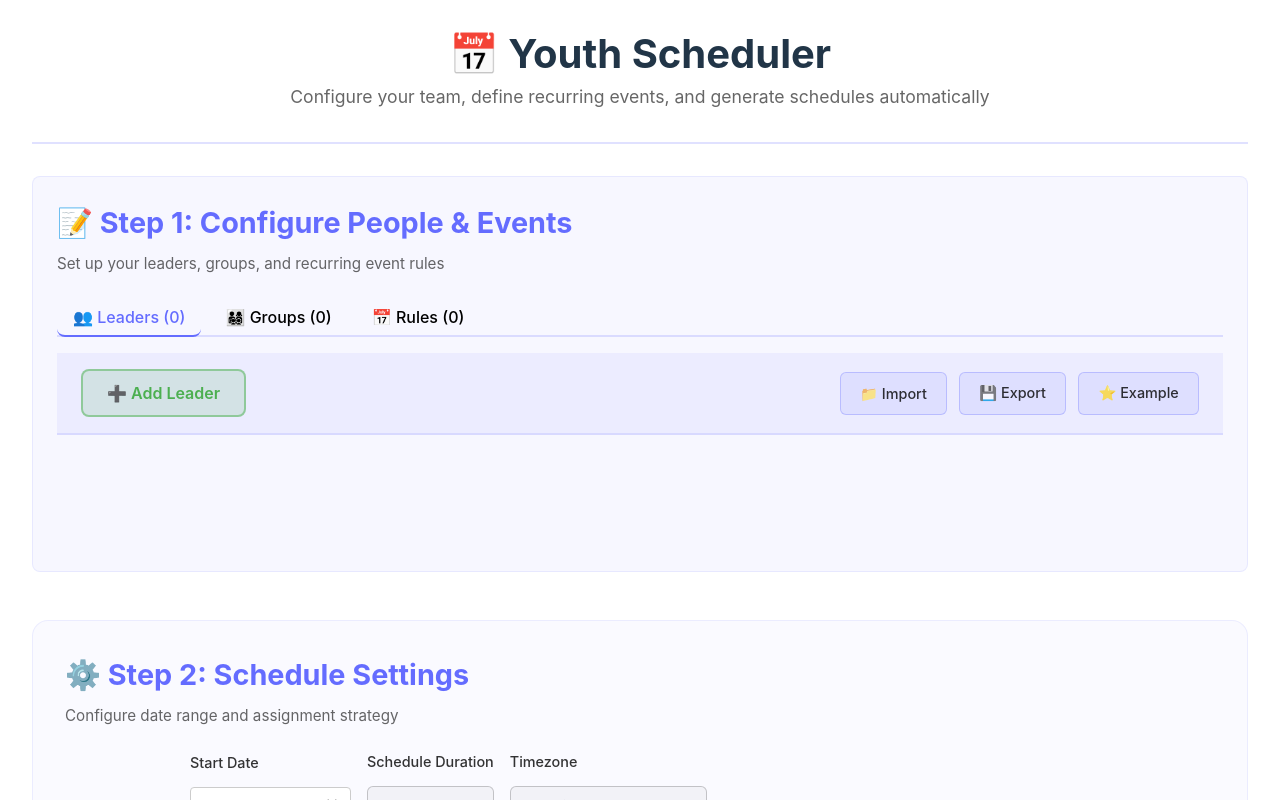
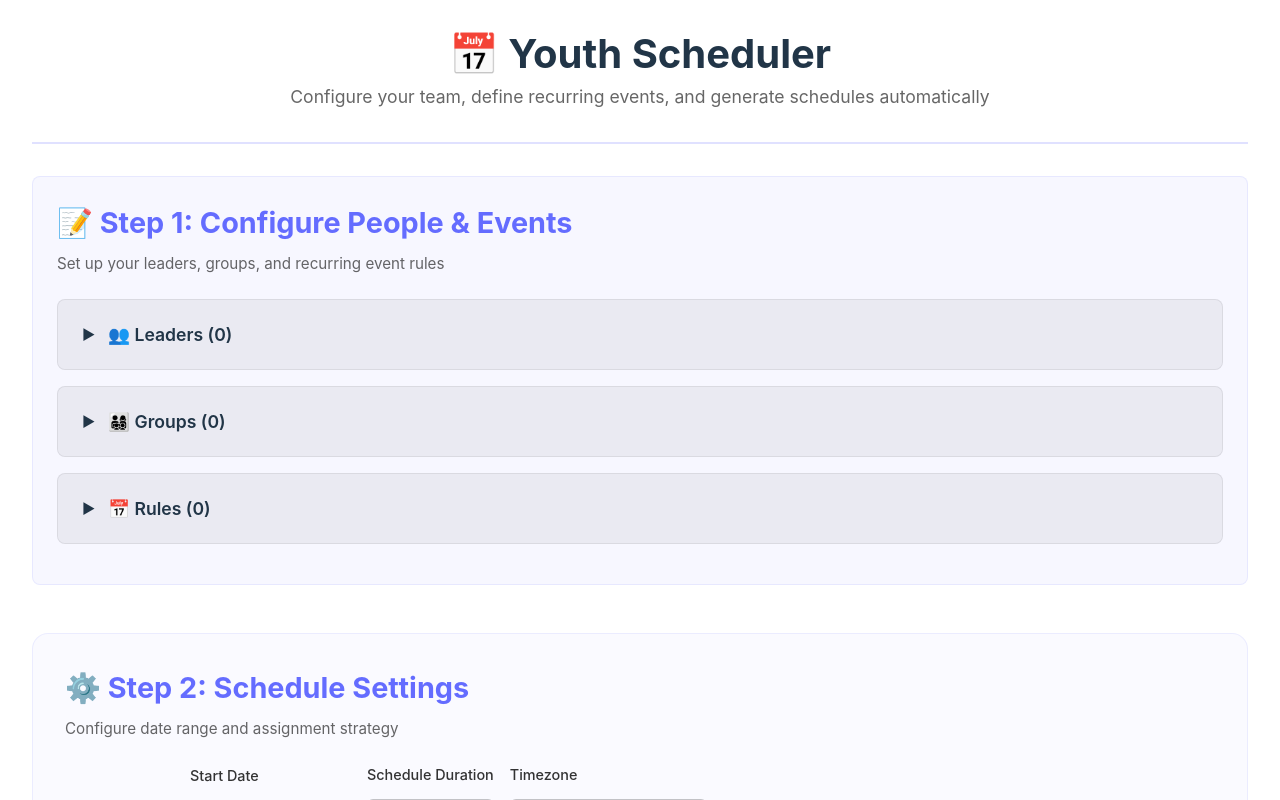
Before and after one commit to Thulrus/YouthScheduleAutomator, a React (Vite) app: page / in a window 1280 px wide. Shown: the top 800 px of the page. Built offline with nearby package versions, Linux system fonts and the light colour scheme.

Commit message:
feat: Implement accordion UI for Leaders, Groups, and Rules sections, replacing tabbed navigation

```diff
--- a/src/App.css
+++ b/src/App.css
@@ -754,3 +754,122 @@
     width: 100%;
   }
 }
+
+/* ===== ACCORDION STYLES ===== */
+.accordion-section {
+  margin-bottom: 1rem;
+  border: 1px solid rgba(255, 255, 255, 0.1);
+  border-radius: 8px;
+  overflow: hidden;
+  background: rgba(255, 255, 255, 0.02);
+}
+
+@media (prefers-color-scheme: light) {
+  .accordion-section {
+    border: 1px solid rgba(0, 0, 0, 0.1);
+    background: rgba(0, 0, 0, 0.02);
+  }
+}
+
+.accordion-header {
+  display: flex;
+  align-items: center;
+  justify-content: space-between;
+  gap: 1rem;
+  flex-wrap: wrap;
+  padding: 0.5rem;
+  background: rgba(255, 255, 255, 0.03);
+}
+
+@media (prefers-color-scheme: light) {
+  .accordion-header {
+    background: rgba(0, 0, 0, 0.03);
+  }
+}
+
+.accordion-button {
+  flex: 1;
+  min-width: 200px;
+  display: flex;
+  align-items: center;
+  gap: 0.75rem;
+  padding: 1rem;
+  background: none;
+  border: none;
+  color: inherit;
+  font-size: 1.1em;
+  font-weight: 600;
+  cursor: pointer;
+  text-align: left;
+  transition: background-color 0.2s;
+  border-radius: 4px;
+}
+
+.accordion-button:hover {
+  background: rgba(100, 108, 255, 0.1);
+}
+
+.accordion-button.open {
+  color: #646cff;
+}
+
+@media (prefers-color-scheme: light) {
+  .accordion-button.open {
+    color: #535bf2;
+  }
+}
+
+.accordion-icon {
+  font-size: 0.8em;
+  transition: transform 0.2s;
+  display: inline-block;
+  width: 1em;
+}
+
+.accordion-title {
+  flex: 1;
+}
+
+.accordion-toolbar {
+  display: flex;
+  align-items: center;
+  gap: 0.5rem;
+  flex-wrap: wrap;
+}
+
+.accordion-content {
+  padding: 1.5rem;
+  animation: slideDown 0.2s ease-out;
+}
+
+@keyframes slideDown {
+  from {
+    opacity: 0;
+    transform: translateY(-10px);
+  }
+  to {
+    opacity: 1;
+    transform: translateY(0);
+  }
+}
+
+/* Mobile responsive for accordions */
+@media (max-width: 768px) {
+  .accordion-header {
+    flex-direction: column;
+    align-items: stretch;
+  }
+
+  .accordion-button {
+    min-width: auto;
+  }
+
+  .accordion-toolbar {
+    width: 100%;
+    justify-content: center;
+  }
+
+  .accordion-content {
+    padding: 1rem;
+  }
+}
--- a/src/App.tsx
+++ b/src/App.tsx
@@ -6,7 +6,6 @@ import { StrategyName } from './strategies';
 import { exportMarkdown, exportCSV, exportICS, exportTextMessage } from './exporters';
 import './App.css';
 
-type ConfigTab = 'leaders' | 'groups' | 'rules';
 type ScheduleDuration = '1-month' | '3-months' | '6-months' | '1-year' | '2-years';
 
 // Common timezones for the dropdown
@@ -83,7 +82,36 @@ function App() {
       return [];
     }
   });
-  const [activeConfigTab, setActiveConfigTab] = useState<ConfigTab>('leaders');
+
+  // Accordion state - track which sections are open (only one at a time)
+  const [leadersOpen, setLeadersOpen] = useState(false);
+  const [groupsOpen, setGroupsOpen] = useState(false);
+  const [rulesOpen, setRulesOpen] = useState(false);
+
+  // Toggle functions - close others when opening one
+  const toggleLeaders = () => {
+    setLeadersOpen(!leadersOpen);
+    if (!leadersOpen) {
+      setGroupsOpen(false);
+      setRulesOpen(false);
+    }
+  };
+
+  const toggleGroups = () => {
+    setGroupsOpen(!groupsOpen);
+    if (!groupsOpen) {
+      setLeadersOpen(false);
+      setRulesOpen(false);
+    }
+  };
+
+  const toggleRules = () => {
+    setRulesOpen(!rulesOpen);
+    if (!rulesOpen) {
+      setLeadersOpen(false);
+      setGroupsOpen(false);
+    }
+  };
 
   // Schedule state
   const [schedule, setSchedule] = useState<Schedule | null>(null);
@@ -552,32 +580,18 @@ function App() {
           <p className="section-description">Set up your leaders, groups, and recurring event rules</p>
         </div>
 
-        <div className="tab-container">
-          <div className="tab-buttons">
+        {/* LEADERS ACCORDION */}
+        <div className="accordion-section">
+          <div className="accordion-header">
             <button
-              className={`tab-button ${activeConfigTab === 'leaders' ? 'active' : ''}`}
-              onClick={() => setActiveConfigTab('leaders')}
+              className={`accordion-button ${leadersOpen ? 'open' : ''}`}
+              onClick={toggleLeaders}
             >
-              👥 Leaders ({leaders.length})
+              <span className="accordion-icon">{leadersOpen ? '▼' : '▶'}</span>
+              <span className="accordion-title">👥 Leaders ({leaders.length})</span>
             </button>
-            <button
-              className={`tab-button ${activeConfigTab === 'groups' ? 'active' : ''}`}
-              onClick={() => setActiveConfigTab('groups')}
-            >
-              👨‍👩‍👧‍👦 Groups ({groups.length})
-            </button>
-            <button
-              className={`tab-button ${activeConfigTab === 'rules' ? 'active' : ''}`}
-              onClick={() => setActiveConfigTab('rules')}
-            >
-              📅 Rules ({rules.length})
-            </button>
-          </div>
-
-          {/* Toolbar - Context-Aware Buttons */}
-          <div className="tab-toolbar">
-            {activeConfigTab === 'leaders' && (
-              <>
+            {leadersOpen && (
+              <div className="accordion-toolbar">
                 <button className="add-button-inline" onClick={addLeader}>
                   ➕ Add Leader
                 </button>
@@ -598,61 +612,11 @@ function App() {
                     ⭐ Example
                   </button>
                 </div>
-              </>
-            )}
-            {activeConfigTab === 'groups' && (
-              <>
-                <button className="add-button-inline" onClick={addGroup}>
-                  ➕ Add Group
-                </button>
-                <div className="button-group-inline">
-                  <label className="button-secondary-inline">
-                    📁 Import
-                    <input
-                      type="file"
-                      accept=".json"
-                      onChange={handleImportGroupsJSON}
-                      style={{ display: 'none' }}
-                    />
-                  </label>
-                  <button className="button-secondary-inline" onClick={handleExportGroupsJSON}>
-                    💾 Export
-                  </button>
-                  <button className="button-secondary-inline" onClick={handleLoadExampleGroups}>
-                    ⭐ Example
-                  </button>
-                </div>
-              </>
-            )}
-            {activeConfigTab === 'rules' && (
-              <>
-                <button className="add-button-inline" onClick={addRule}>
-                  ➕ Add Rule
-                </button>
-                <div className="button-group-inline">
-                  <label className="button-secondary-inline">
-                    📁 Import
-                    <input
-                      type="file"
-                      accept=".json"
-                      onChange={handleImportRulesJSON}
-                      style={{ display: 'none' }}
-                    />
-                  </label>
-                  <button className="button-secondary-inline" onClick={handleExportRulesJSON}>
-                    💾 Export
-                  </button>
-                  <button className="button-secondary-inline" onClick={handleLoadExampleRules}>
-                    ⭐ Example
-                  </button>
-                </div>
-              </>
+              </div>
             )}
           </div>
-
-          {/* Tab Content - Configuration Cards */}
-          <div className="tab-content">
-            {activeConfigTab === 'leaders' && (
+          {leadersOpen && (
+            <div className="accordion-content">
               <div className="config-cards">
                 {leaders.map((leader, index) => (
                   <div key={index} className="config-card">
@@ -733,9 +697,47 @@ function App() {
                   </div>
                 ))}
               </div>
+            </div>
+          )}
+        </div>
+
+        {/* GROUPS ACCORDION */}
+        <div className="accordion-section">
+          <div className="accordion-header">
+            <button
+              className={`accordion-button ${groupsOpen ? 'open' : ''}`}
+              onClick={toggleGroups}
+            >
+              <span className="accordion-icon">{groupsOpen ? '▼' : '▶'}</span>
+              <span className="accordion-title">👨‍👩‍👧‍👦 Groups ({groups.length})</span>
+            </button>
+            {groupsOpen && (
+              <div className="accordion-toolbar">
+                <button className="add-button-inline" onClick={addGroup}>
+                  ➕ Add Group
+                </button>
+                <div className="button-group-inline">
+                  <label className="button-secondary-inline">
+                    📁 Import
+                    <input
+                      type="file"
+                      accept=".json"
+                      onChange={handleImportGroupsJSON}
+                      style={{ display: 'none' }}
+                    />
+                  </label>
+                  <button className="button-secondary-inline" onClick={handleExportGroupsJSON}>
+                    💾 Export
+                  </button>
+                  <button className="button-secondary-inline" onClick={handleLoadExampleGroups}>
+                    ⭐ Example
+                  </button>
+                </div>
+              </div>
             )}
-
-            {activeConfigTab === 'groups' && (
+          </div>
+          {groupsOpen && (
+            <div className="accordion-content">
               <div className="config-cards">
                 {groups.map((group, index) => (
                   <div key={index} className="config-card">
@@ -776,10 +778,48 @@ function App() {
                   </div>
                 ))}
               </div>
+            </div>
+          )}
+        </div>
+
+        {/* RULES ACCORDION */}
+        <div className="accordion-section">
+          <div className="accordion-header">
+            <button
+              className={`accordion-button ${rulesOpen ? 'open' : ''}`}
+              onClick={toggleRules}
+            >
+              <span className="accordion-icon">{rulesOpen ? '▼' : '▶'}</span>
+              <span className="accordion-title">📅 Rules ({rules.length})</span>
+            </button>
+            {rulesOpen && (
+              <div className="accordion-toolbar">
+                <button className="add-button-inline" onClick={addRule}>
+                  ➕ Add Rule
+                </button>
+                <div className="button-group-inline">
+                  <label className="button-secondary-inline">
+                    📁 Import
+                    <input
+                      type="file"
+                      accept=".json"
+                      onChange={handleImportRulesJSON}
+                      style={{ display: 'none' }}
+                    />
+                  </label>
+                  <button className="button-secondary-inline" onClick={handleExportRulesJSON}>
+                    💾 Export
+                  </button>
+                  <button className="button-secondary-inline" onClick={handleLoadExampleRules}>
+                    ⭐ Example
+                  </button>
+                </div>
+              </div>
             )}
-
-            {activeConfigTab === 'rules' && (
-              <div className="config-cards">
+          </div>
+          {rulesOpen && (
+            <div className="accordion-content">
+                            <div className="config-cards">
                 {rules.map((rule, index) => (
                   <div key={index} className="config-card">
                     <div className="config-card-header">
@@ -942,8 +982,8 @@ function App() {
                   </div>
                 ))}
               </div>
-            )}
-          </div>
+            </div>
+          )}
         </div>
       </section>
 
```
Also changed, not shown: accordion-section.txt (added), 1 other file (tests, documents, lock files or other folders).
